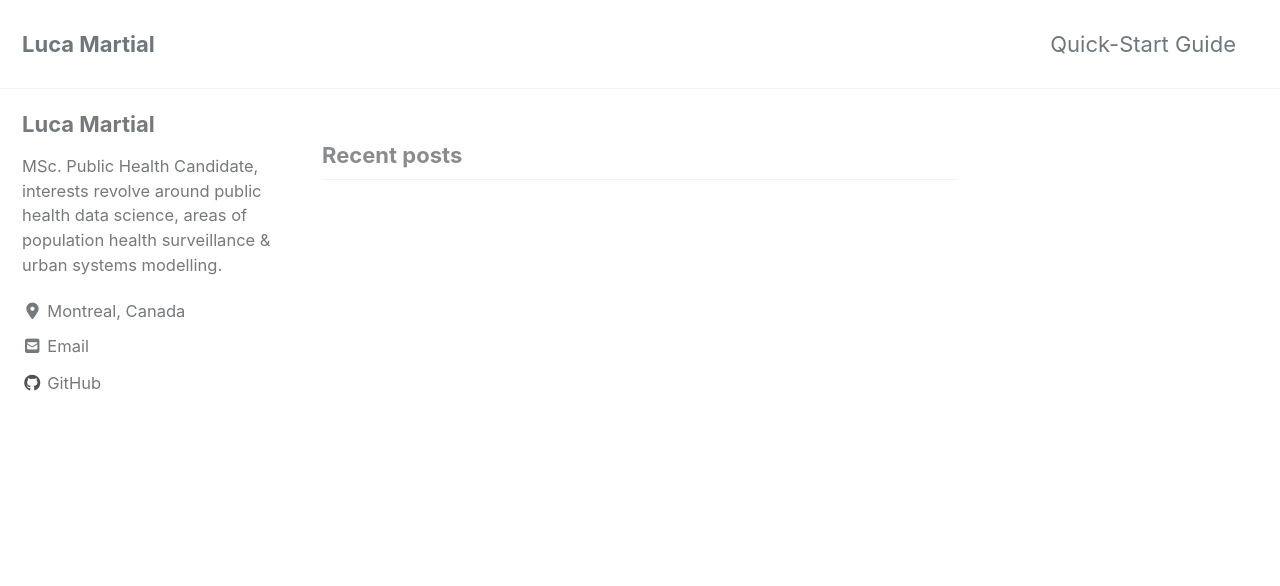
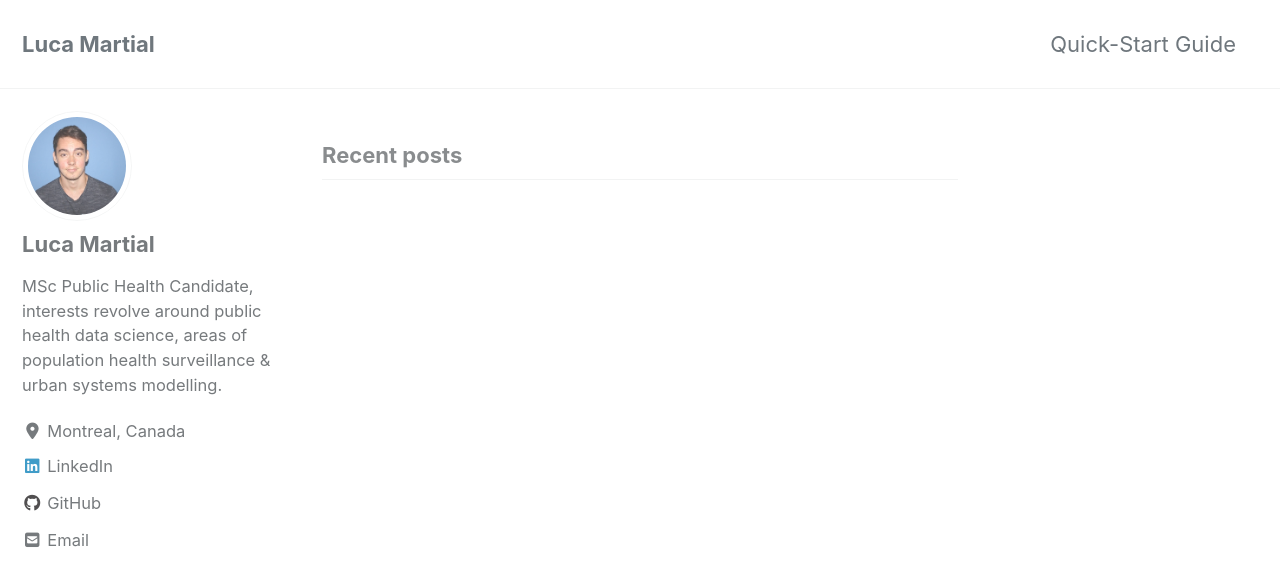
Before and after one commit to luca-martial/luca-martial.github.io, a Jekyll site: the page built from index.html, in a window 1280 px wide and 900 px high. Shown: the top 586 px of the window. Built offline with Jekyll 4.4.1, drawn with Linux system fonts in a browser that asks for light colours; cached includes are drawn as plain includes; nearby versions of some CDN libraries; the list of posts is cut into pages by our own code.

Commit message:
new mods

```diff
--- a/_config.yml
+++ b/_config.yml
@@ -108,35 +108,35 @@
 # Site Author
 author:
   name             : "Luca Martial"
-  avatar           : # path of avatar image, e.g. "/assets/images/bio-photo.jpg"
-  bio              : "MSc. Public Health Candidate, interests revolve around public health data science, areas of population health surveillance & urban systems modelling."
+  avatar           : "/images/profile_pic.png"
+  bio              : "MSc Public Health Candidate, interests revolve around public health data science, areas of population health surveillance & urban systems modelling."
   location         : "Montreal, Canada"
   email            :
   links:
-    - label: "Email"
-      icon: "fas fa-fw fa-envelope-square"
-      url: mailto:luca.martial@mail.mcgill.ca
     - label: "Website"
       icon: "fas fa-fw fa-link"
       # url: "https://your-website.com"
     - label: "Twitter"
       icon: "fab fa-fw fa-twitter-square"
       # url: "https://twitter.com/"
-    - label: "Facebook"
-      icon: "fab fa-fw fa-facebook-square"
-      # url: "https://facebook.com/"
+    - label: "LinkedIn"
+      icon: "fab fa-fw fa-linkedin"
+      url: "https://www.linkedin.com/in/luca-martial-330776119/"
     - label: "GitHub"
       icon: "fab fa-fw fa-github"
       url: "https://github.com/luca-martial"
     - label: "Instagram"
       icon: "fab fa-fw fa-instagram"
       # url: "https://instagram.com/"
+    - label: "Email"
+      icon: "fas fa-fw fa-envelope-square"
+      url: mailto:luca.martial@mail.mcgill.ca
 
 # Site Footer
 footer:
   links:
     - label: "LinkedIn"
-      icon: "fab fa-fw fa-linkedin-square"
+      icon: "fab fa-fw fa-linkedin"
       url: "https://www.linkedin.com/in/luca-martial-330776119/"
     - label: "Facebook"
       icon: "fab fa-fw fa-facebook-square"
```
Also changed, not shown: images/profile_pic.png (added).
